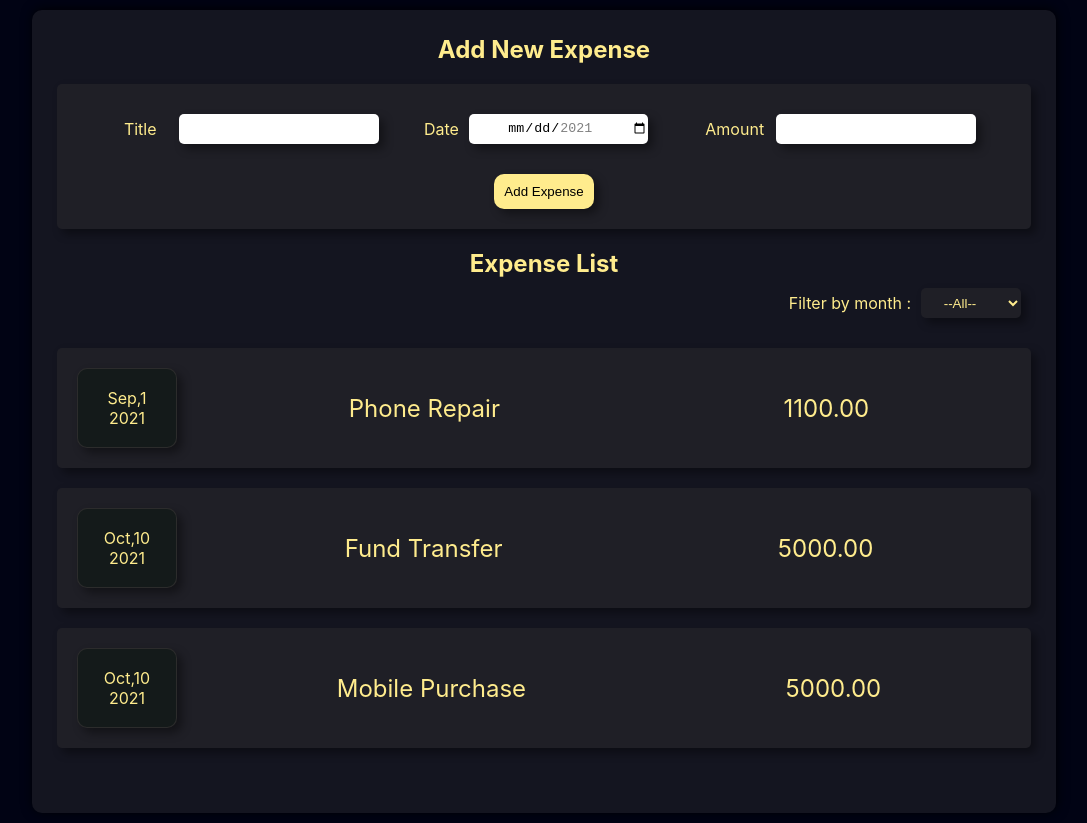
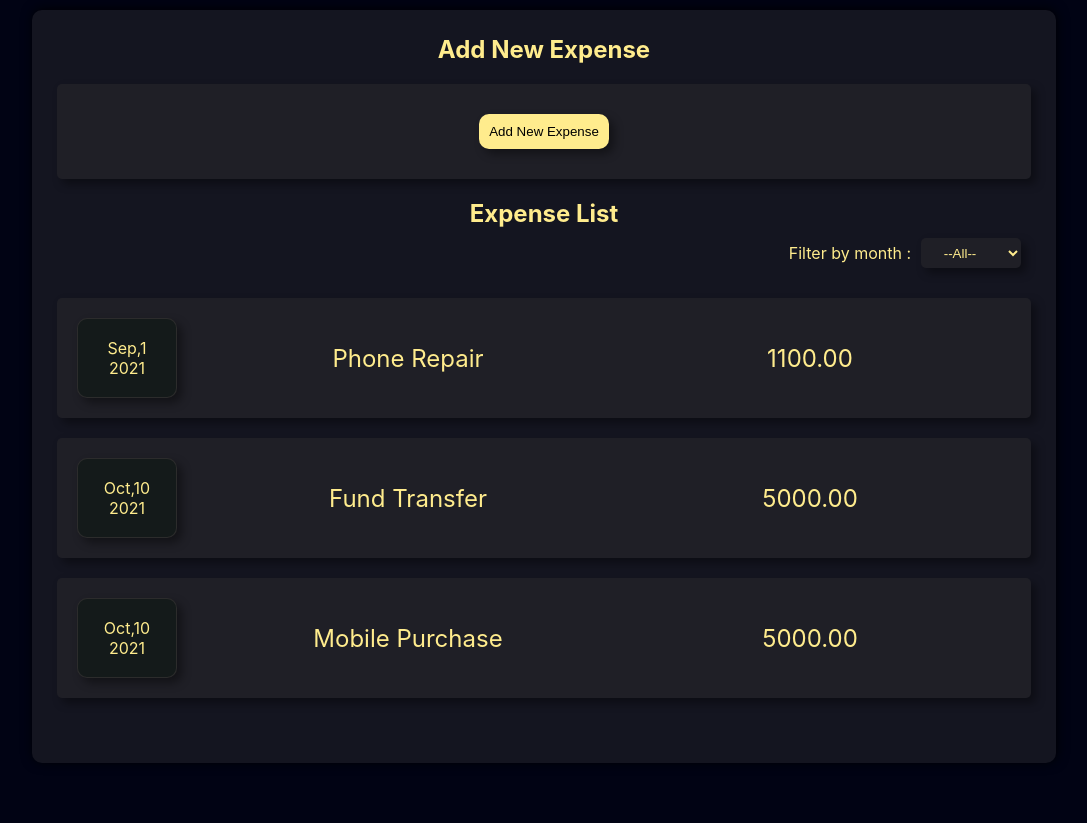
Before and after one commit to MAB51095/ExpenseReact, a React (Create React App) app in the folder react-demo/: page / in a window 1280 px wide. Shown: the whole page, without its empty margins (96-1183 px from the left). After the commit the page ends 800 px from the top, so only its background shows below. Built offline with nearby package versions, Linux system fonts and the light colour scheme.

Commit message:
Add New Expesne form upgraded
show hide on Click of Add Expense button completed

```diff
--- a/react-demo/src/App.js
+++ b/react-demo/src/App.js
@@ -1,6 +1,6 @@
 import logo from "./logo.svg";
 import Expense from "./components/Expense/Expense";
-import NewExpense from "./components/NewExpense/NewExpense";
+import AddNewExpense from "./components/NewExpense/AddNewExpense";
 import { useState } from "react";
 import DateFilterOptions from "./components/Expense/Filter/DateFilterOptions";
 
@@ -55,8 +55,10 @@ function App() {
 
   return (
     <div className="App">
-      <h2 className="header">Add New Expense</h2>
-      <NewExpense onAddExpense={onAddExpenseHandler} />
+      {/* <h2 className="header">Add New Expense</h2>
+      <NewExpense onAddExpense={onAddExpenseHandler} /> */}
+      <AddNewExpense onAddExpense={onAddExpenseHandler} />
+
       <h2 className="header">Expense List</h2>
       <div className="expense-filter flex-center">
         Filter by month :
@@ -64,6 +66,7 @@ function App() {
           <DateFilterOptions months={months}></DateFilterOptions>
         </select>
       </div>
+
       <div className="expenses flex-center">
         <Expense
           expenses={expenses.filter(
--- /dev/null
+++ b/react-demo/src/components/NewExpense/AddNewExpense.js
@@ -0,0 +1,16 @@
+import React from "react";
+import NewExpense from "./NewExpense";
+
+function AddNewExpense({ onAddExpense }) {
+  const onAddExpenseHandler = (newExpense) => {
+    onAddExpense(newExpense);
+  };
+  return (
+    <div className="flex-center flex-column">
+      <h2 className="header">Add New Expense</h2>
+      <NewExpense onAddExpense={onAddExpenseHandler} />
+    </div>
+  );
+}
+
+export default AddNewExpense;
--- a/react-demo/src/components/NewExpense/ExpenseForm.css
+++ b/react-demo/src/components/NewExpense/ExpenseForm.css
@@ -5,6 +5,7 @@
   box-shadow: 5px 5px 10px rgb(0 0 0 / 40%);
   border-radius: 5px;
   margin: 20px;
+  padding: 20px 0;
 }
 
 .form {
--- a/react-demo/src/components/NewExpense/ExpenseForm.js
+++ b/react-demo/src/components/NewExpense/ExpenseForm.js
@@ -1,7 +1,7 @@
 import React, { useState } from "react";
 import "./ExpenseForm.css";
 
-function ExpenseForm({ onAddExpense }) {
+function ExpenseForm({ onAddExpense, className, onFormSwitch }) {
   const today = new Date().toISOString().split("T")[0];
 
   const months = [
@@ -41,6 +41,10 @@ function ExpenseForm({ onAddExpense }) {
     });
   };
 
+  const Submit = (event) => {
+    event.preventDefault();
+    console.log(event);
+  };
   const AddExpense = (event) => {
     event.preventDefault();
 
@@ -60,11 +64,17 @@ function ExpenseForm({ onAddExpense }) {
       enteredAmount: "",
     });
 
+    onFormSwitch();
+
     onAddExpense(expenseData);
   };
 
+  const Cancel = () => {
+    onFormSwitch();
+  };
+
   return (
-    <form className="form flex-center" onSubmit={AddExpense}>
+    <form className={className} onSubmit={AddExpense}>
       <div className="new-expense__controls flex-center">
         <div className="new-expense__control flex-center">
           <div className="label flex-center">
@@ -104,7 +114,14 @@ function ExpenseForm({ onAddExpense }) {
           ></input>
         </div>
       </div>
-      <button className="expense-form__button flex-center">Add Expense</button>
+      <span>
+        <button type="submit" className="expense-form__button">
+          Add Expense
+        </button>
+        <button type="reset" className="expense-form__button" onClick={Cancel}>
+          Cancel
+        </button>
+      </span>
     </form>
   );
 }
--- a/react-demo/src/components/NewExpense/NewExpense.js
+++ b/react-demo/src/components/NewExpense/NewExpense.js
@@ -1,4 +1,4 @@
-import React from "react";
+import React, { useState } from "react";
 import ExpenseForm from "./ExpenseForm";
 
 function NewExpense({ onAddExpense }) {
@@ -6,9 +6,29 @@ function NewExpense({ onAddExpense }) {
     onAddExpense(newExpense);
   };
 
+  const [formSwitch, setFormSwitch] = useState(false);
+
+  const buttonClass = formSwitch
+    ? "add-new-expense__button hide"
+    : "add-new-expense__button ";
+  const onFormSwitchHandler = () => {
+    setFormSwitch((prevState) => {
+      return !prevState;
+    });
+  };
+
   return (
-    <div className="new-expense__form flex-center">
-      <ExpenseForm onAddExpense={onAddExpenseHandler}></ExpenseForm>
+    <div className="new-expense__form flex-center flex-column">
+      <div>
+        <button className={buttonClass} onClick={onFormSwitchHandler}>
+          Add New Expense
+        </button>
+      </div>
+      <ExpenseForm
+        onAddExpense={onAddExpenseHandler}
+        className={formSwitch ? "form flex-center" : "form flex-center hide"}
+        onFormSwitch={onFormSwitchHandler}
+      ></ExpenseForm>
     </div>
   );
 }
--- a/react-demo/src/index.css
+++ b/react-demo/src/index.css
@@ -51,6 +51,11 @@ code {
   display: flex;
   justify-content: center;
   align-items: center;
+  width: 100%;
+}
+
+.flex-column {
+  flex-direction: column;
 }
 
 .expenses {
@@ -78,3 +83,7 @@ code {
   color: #ffec8d;
   padding-right: 10px;
 }
+
+.hide {
+  display: none;
+}
```
